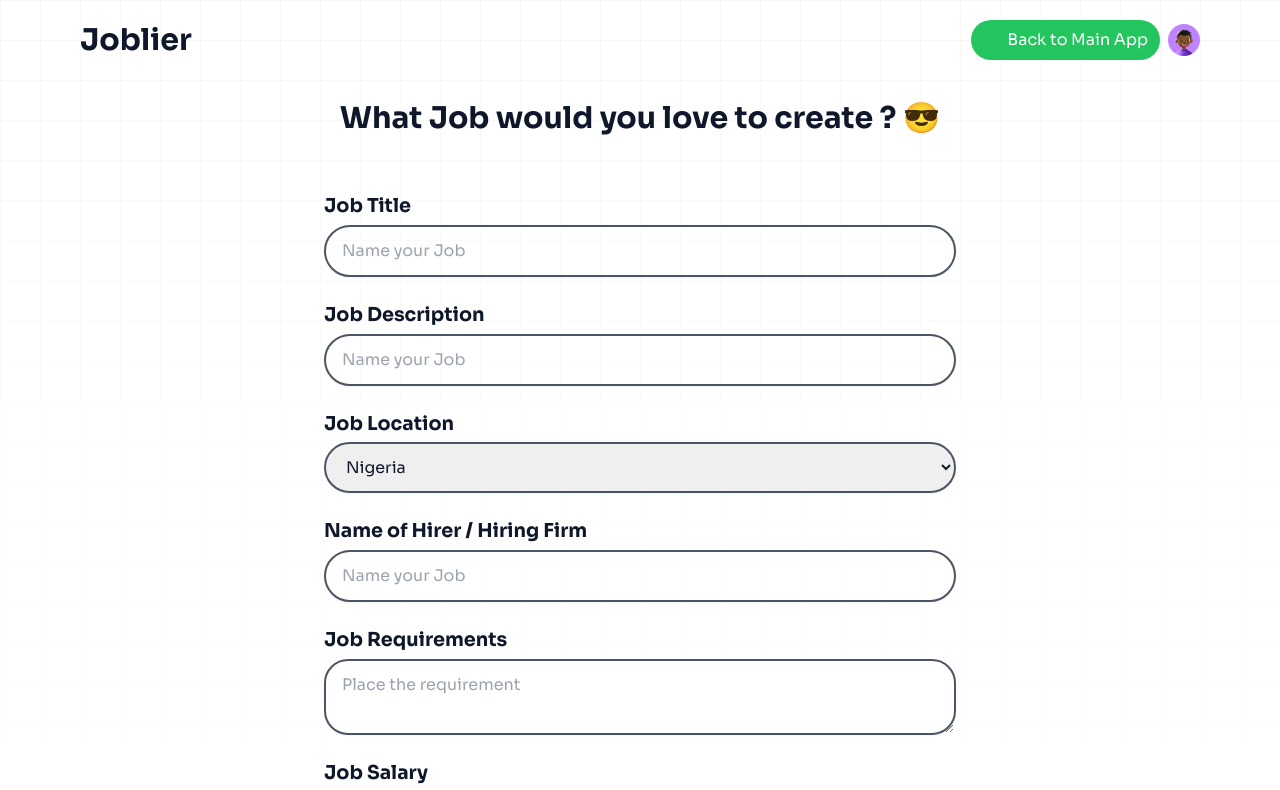
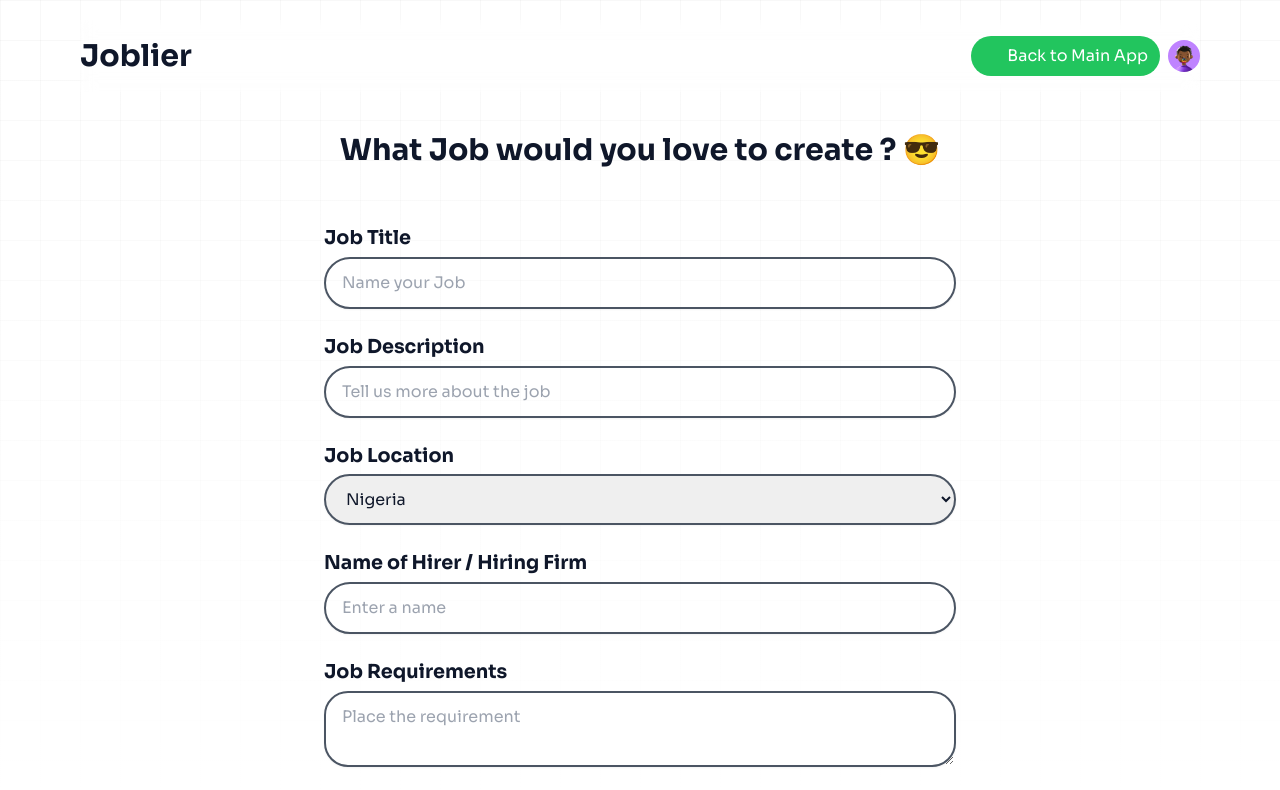
Before and after one commit to fasakinhenry/jobsearch, a React (Vite) app: page /my-jobs/create in a window 1280 px wide. Shown: the top 790 px of the page. Built offline with nearby package versions, Linux system fonts and the light colour scheme; some icons are missing.

Commit message:
placed a job app header

```diff
--- a/src/pages/User/CreateJob.jsx
+++ b/src/pages/User/CreateJob.jsx
@@ -3,14 +3,13 @@ import { Backward } from "iconsax-react";
 import avatar from "../../assets/images/avatars/avatar4.png";
 import { Button } from "../../components";
 import { GridBackground } from "../App/LandingPage";
-import { ComputerDesktopIcon } from "@heroicons/react/24/outline";
 
 const CreateJob = () => {
   return (
     <div className="py-5">
       <GridBackground />
       <div className="relative z-30 container px-6 md:px-20">
-        <div className="flex items-center justify-between gap-6">
+        <div className="sticky backdrop-blur top-0 w-full py-4 flex items-center justify-between gap-6">
           <Link to="/" className="text-3xl font-bold">
             Joblier
           </Link>
@@ -43,7 +42,7 @@ const CreateJob = () => {
               <input
                 type="text"
                 className="px-4 py-3 border-2 border-gray-600 rounded-full shadow-sm"
-                placeholder="Name your Job"
+                placeholder="Tell us more about the job"
               />
             </div>
             <div className="grid gap-1 my-3">
@@ -64,7 +63,7 @@ const CreateJob = () => {
               <input
                 type="text"
                 className="px-4 py-3 border-2 border-gray-600 rounded-full shadow-sm"
-                placeholder="Name your Job"
+                placeholder="Enter a name "
               />
             </div>
             <div className="grid gap-1 my-3">
```
